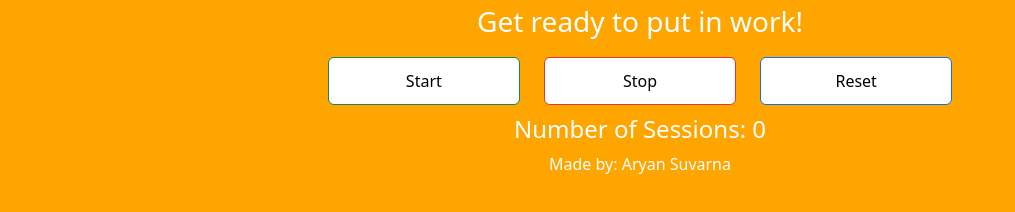
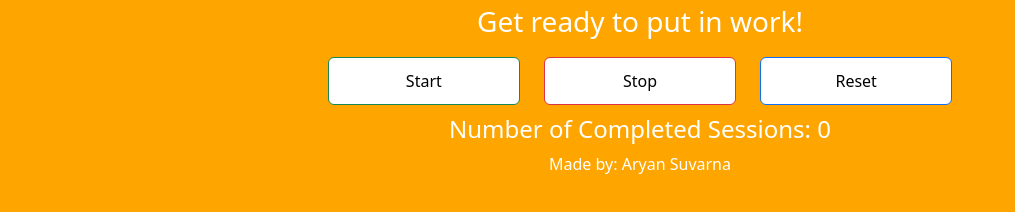
Before and after one commit to AryanSuvarna/PomodoroTimer, a plain HTML site: page index.html in a window 1280 px wide. Both pictures are taken after a click on the button "Reset". Shown: the part 478-690 px from the top of the page, without its empty margins (0-1015 px from the left). Drawn offline with nearby package versions, Linux system fonts and the light colour scheme.

```diff
--- a/app.js
+++ b/app.js
@@ -42,7 +42,7 @@ function breakTimer() {
             background.style.backgroundColor = "#5FBA7C";
             isBreak = false
             audio.play();
-            numSessions.innerText = "Number of sessions: " + sessions;
+            numSessions.innerText = "Number of Completed Sessions: " + sessions;
         }
         else {
             minutes --;
@@ -99,7 +99,7 @@ resetButton.onclick =  function() {
     minutes = 25;
     seconds = 0;
     sessions = 0;
-    numSessions.innerText = "Number of Sessions: 0"
+    numSessions.innerText = "Number of Completed Sessions: 0"
     state.innerText = "Get ready to put in work!"
     clock.innerText = "25:00";
 
--- a/index.html
+++ b/index.html
@@ -17,7 +17,7 @@
             <button type="button" class="btn btn-success start" id="startBtn">Start</button>
             <button type="button" class="btn btn-danger stop" id="stopBtn" >Stop</button>
             <button type="button" class="btn btn-primary reset" id="resetBtn">Reset</button>
-            <h4 id="sessions">Number of Sessions: 0</h4>
+            <h4 id="sessions">Number of Completed Sessions: 0</h4>
             <footer id="footer">
                 Made by: Aryan Suvarna
             </footer>
```
